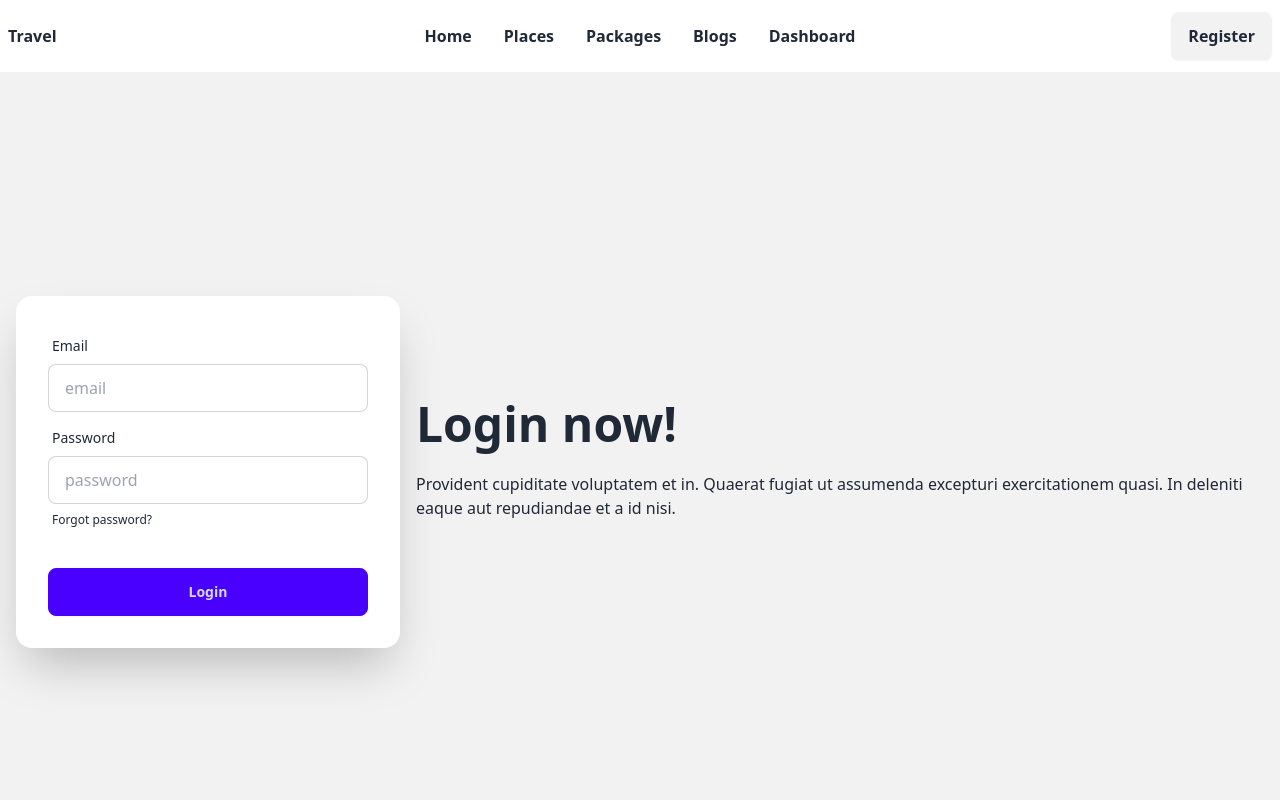
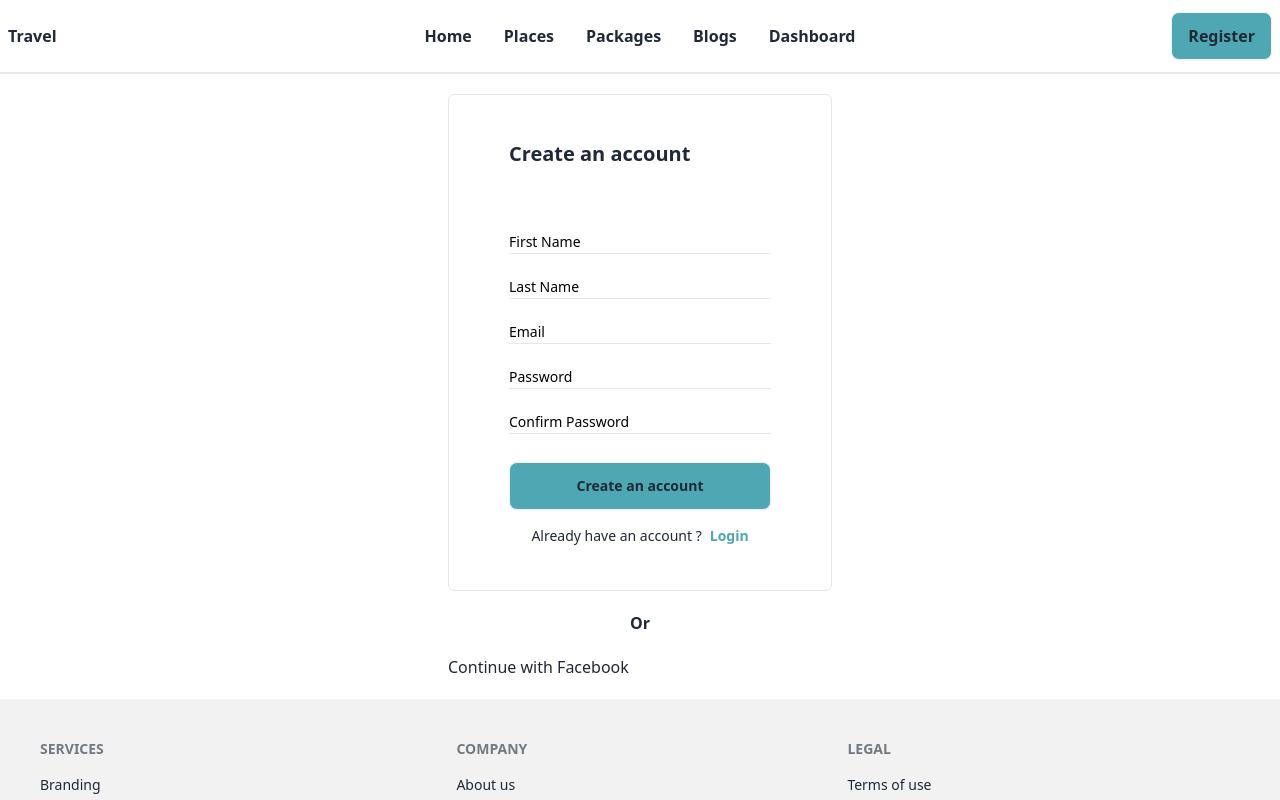
Before and after one commit to Md-Nadim-Mir/Travel-Management-client, a React (Vite) app: page /register in a window 1280 px wide. Shown: the top 800 px of the page. Built offline with nearby package versions, Linux system fonts and the light colour scheme.

Commit message:
register page created

```diff
--- a/src/Componets/Footer/Footer.jsx
+++ b/src/Componets/Footer/Footer.jsx
@@ -2,7 +2,7 @@
 
 const Footer = () => {
     return (
-        <div>
+        <div className="my-2">
             <footer className="footer bg-base-200 text-base-content p-10">
   <nav>
     <h6 className="footer-title">Services</h6>
--- a/src/Componets/Home/Home.jsx
+++ b/src/Componets/Home/Home.jsx
@@ -4,6 +4,8 @@ const Home = () => {
     return (
         <div>
             <Banner></Banner>
+            <Banner></Banner>
+            <Banner></Banner>
         </div>
     );
 };
--- a/src/Componets/Loop/Loop.jsx
+++ b/src/Componets/Loop/Loop.jsx
@@ -6,7 +6,7 @@ import Footer from "../Footer/Footer";
 
 const Loop = () => {
     return (
-        <div>
+        <div className="max-w-7xl mx-auto">
         <Navbar></Navbar>
         <Outlet></Outlet>
         <Footer></Footer>
--- a/src/Componets/Navbar/Navbar.jsx
+++ b/src/Componets/Navbar/Navbar.jsx
@@ -14,9 +14,10 @@ const Navbar = () => {
 
 
     return (
-        <div>
 
-            <div className="navbar bg-base-100">
+<div className="border-b-2 mb-2">
+{/* fixed shadow-xl max-w-7xl rounded-lg */}
+<div className="navbar bg-base-100 ">
   <div className="navbar-start">
     <div className="dropdown">
       <div tabIndex={0} role="button" className="btn btn-ghost lg:hidden">
@@ -41,17 +42,17 @@ const Navbar = () => {
        }
       </ul>
     </div>
-    <NavLink to='/' className="md:text-base font-bold">Travel</NavLink>
+    <NavLink to='/' className="md:text-base font-bold ">Travel</NavLink>
   </div>
   <div className="navbar-center hidden lg:flex text-xl">
-    <ul className="menu menu-horizontal px-1 text-base font-bold">
+    <ul className="menu menu-horizontal px-1 text-base font-bold ">
        {
          links
        }
     </ul>
   </div>
-  <div className="navbar-end">
-    <NavLink  to='/register' className="btn md:text-base text-md">Register</NavLink>
+  <div className="navbar-end ">
+    <NavLink  to='/register' className="btn bg-[#4ea7b3]  font-bold md:text-base text-md ">Register</NavLink>
   </div>
 </div>
         </div>
--- a/src/Componets/Register/Register.jsx
+++ b/src/Componets/Register/Register.jsx
@@ -1,43 +1,85 @@
-import Navbar from "../Navbar/Navbar";
-
+import { Link } from "react-router-dom";
 
 const Register = () => {
+
+  // form control
+  const handleSubmit = (e) => {
+    e.preventDefault();
+  };
+
   return (
-        <div>
-            <Navbar></Navbar>
-            <div className="hero bg-base-200 min-h-screen">
-  <div className="hero-content flex-col lg:flex-row-reverse">
-    <div className="text-center lg:text-left">
-      <h1 className="text-5xl font-bold">Login now!</h1>
-      <p className="py-6">
-        Provident cupiditate voluptatem et in. Quaerat fugiat ut assumenda excepturi exercitationem
-        quasi. In deleniti eaque aut repudiandae et a id nisi.
-      </p>
-    </div>
-    <div className="card bg-base-100 w-full max-w-sm shrink-0 shadow-2xl">
-      <form className="card-body">
-        <div className="form-control">
-          <label className="label">
-            <span className="label-text">Email</span>
-          </label>
-          <input type="email" placeholder="email" className="input input-bordered" required />
-        </div>
-        <div className="form-control">
-          <label className="label">
-            <span className="label-text">Password</span>
-          </label>
-          <input type="password" placeholder="password" className="input input-bordered" required />
-          <label className="label">
-            <a href="#" className="label-text-alt link link-hover">Forgot password?</a>
-          </label>
-        </div>
-        <div className="form-control mt-6">
-          <button className="btn btn-primary">Login</button>
+    <div className="my-5 md:max-w-sm mx-auto">
+      <div className="border rounded-md p-5">
+        <form onSubmit={handleSubmit}>
+          {/* title */}
+          <h1 className=" md:text-[20px] font-bold my-6 px-10">
+            Create an account
+          </h1>
+
+          <div className="px-10 py-2 md:py-4">
+
+            {/* first name */}
+            <input
+              type="text"
+              name="firstName"
+              className="border-b my-5 outline-none font-medium block placeholder:text-black placeholder:text-sm placeholder:font-medium md:w-full "
+              placeholder="First Name"
+              id=""
+            />
+
+            {/* last name */}
+            <input
+              type="text"
+              name="lastName"
+              className="border-b my-5 outline-none font-medium block placeholder:text-black placeholder:text-sm placeholder:font-medium md:w-full "
+              placeholder="Last Name"
+              id=""
+            />
+
+            {/* email*/}
+            <input
+              type="email"
+              name="email"
+              className="border-b my-5 outline-none font-medium block placeholder:text-black placeholder:text-sm placeholder:font-medium md:w-full "
+              placeholder="Email"
+              id=""
+            />
+
+            {/* password */}
+            <input
+              type="password"
+              name="password"
+              className="border-b my-5 outline-none font-medium block placeholder:text-black placeholder:text-sm placeholder:font-medium md:w-full "
+              placeholder="Password"
+              id=""
+            />
+            {/* Confirm Password */}
+            <input
+              type="password"
+              name="confirmPassword"
+              className="border-b my-5 outline-none font-medium block placeholder:text-black placeholder:text-sm placeholder:font-medium md:w-full "
+              placeholder="Confirm Password"
+              id=""
+            />
+
+            {/* button */}
+            <button className="btn bg-[#4ea7b3] w-full font-bold my-2">Create an account</button>
+
+            {/* Already have an account? Login */}
+            <h1 className="my-2 text-sm flex justify-center font-medium">Already have an account ?  <Link to='/login' className="font-bold ml-2 text-[#4ea7b3]">Login</Link></h1>
           </div>
         </form>
       </div>
+
+         {/* or */}
+         <h1 className="my-5 font-bold text-base text-center">Or</h1>
+
+         <div>
+              <div>
+                  <h1>Continue with Facebook</h1>
               </div>
          </div>
+
     </div>
   );
 };
```
Also changed, not shown: src/main.jsx (+5 -4 lines). Lines whose indentation alone changed are shown as unchanged.
